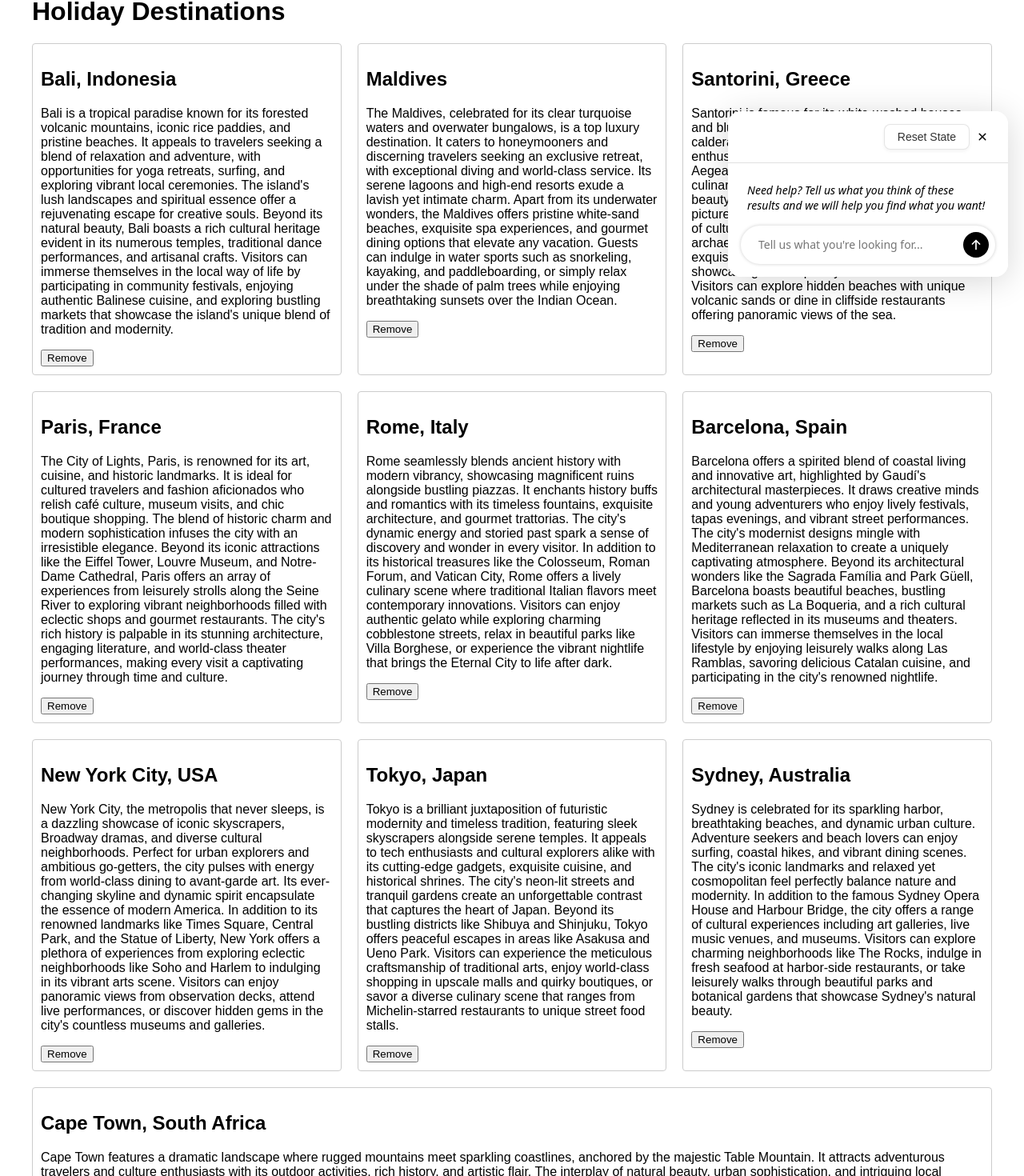
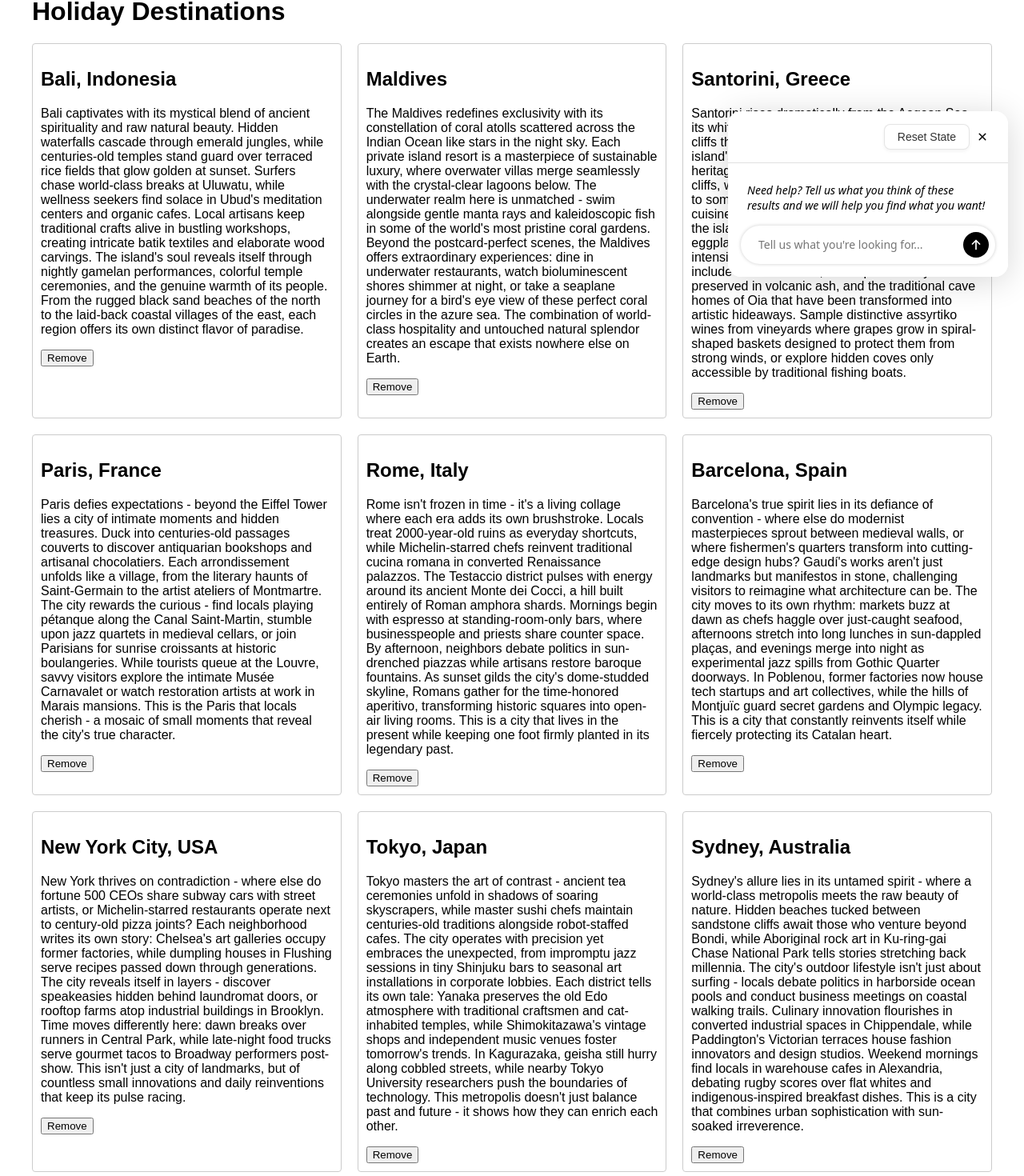
Before and after one commit to matt-byers/chat-widget, a React (Create React App) app in the folder frontend/: page / in a window 1280 px wide. Shown: the part 434-1904 px from the top of the page at 80% size. Built offline with nearby package versions, Linux system fonts and the light colour scheme.

Commit message:
Refactor generateContent to split out strong match and no match flows

```diff
--- a/frontend/src/App.tsx
+++ b/frontend/src/App.tsx
@@ -26,70 +26,70 @@ const dummyDestinations: Destination[] = [
     id: 1,
     name: "Bali, Indonesia",
     longDescription:
-      "Bali is a tropical paradise known for its forested volcanic mountains, iconic rice paddies, and pristine beaches. It appeals to travelers seeking a blend of relaxation and adventure, with opportunities for yoga retreats, surfing, and exploring vibrant local ceremonies. The island's lush landscapes and spiritual essence offer a rejuvenating escape for creative souls.\n\nBeyond its natural beauty, Bali boasts a rich cultural heritage evident in its numerous temples, traditional dance performances, and artisanal crafts. Visitors can immerse themselves in the local way of life by participating in community festivals, enjoying authentic Balinese cuisine, and exploring bustling markets that showcase the island's unique blend of tradition and modernity.",
+      "Bali captivates with its mystical blend of ancient spirituality and raw natural beauty. Hidden waterfalls cascade through emerald jungles, while centuries-old temples stand guard over terraced rice fields that glow golden at sunset. Surfers chase world-class breaks at Uluwatu, while wellness seekers find solace in Ubud's meditation centers and organic cafes.\n\nLocal artisans keep traditional crafts alive in bustling workshops, creating intricate batik textiles and elaborate wood carvings. The island's soul reveals itself through nightly gamelan performances, colorful temple ceremonies, and the genuine warmth of its people. From the rugged black sand beaches of the north to the laid-back coastal villages of the east, each region offers its own distinct flavor of paradise.",
     description: "Tropical, serene beaches, vibrant culture."
   },
   {
     id: 2,
     name: "Maldives",
     longDescription:
-      "The Maldives, celebrated for its clear turquoise waters and overwater bungalows, is a top luxury destination. It caters to honeymooners and discerning travelers seeking an exclusive retreat, with exceptional diving and world-class service. Its serene lagoons and high-end resorts exude a lavish yet intimate charm.\n\nApart from its underwater wonders, the Maldives offers pristine white-sand beaches, exquisite spa experiences, and gourmet dining options that elevate any vacation. Guests can indulge in water sports such as snorkeling, kayaking, and paddleboarding, or simply relax under the shade of palm trees while enjoying breathtaking sunsets over the Indian Ocean.",
+      "The Maldives redefines exclusivity with its constellation of coral atolls scattered across the Indian Ocean like stars in the night sky. Each private island resort is a masterpiece of sustainable luxury, where overwater villas merge seamlessly with the crystal-clear lagoons below. The underwater realm here is unmatched - swim alongside gentle manta rays and kaleidoscopic fish in some of the world's most pristine coral gardens.\n\nBeyond the postcard-perfect scenes, the Maldives offers extraordinary experiences: dine in underwater restaurants, watch bioluminescent shores shimmer at night, or take a seaplane journey for a bird's eye view of these perfect coral circles in the azure sea. The combination of world-class hospitality and untouched natural splendor creates an escape that exists nowhere else on Earth.",
     description: "Luxurious, pristine islands."
   },
   {
     id: 3,
     name: "Santorini, Greece",
     longDescription:
-      "Santorini is famous for its white-washed houses and blue-domed churches overlooking a sparkling caldera. This island attracts romantic souls and art enthusiasts with its dramatic sunsets and classic Aegean architecture. Its charming streets and rich culinary scene create an atmosphere of timeless beauty and relaxed sophistication.\n\nIn addition to its picturesque landscapes, Santorini offers a variety of cultural experiences, including ancient archaeological sites, local wineries producing exquisite wines, and vibrant art galleries showcasing contemporary and traditional works. Visitors can explore hidden beaches with unique volcanic sands or dine in cliffside restaurants offering panoramic views of the sea.",
+      "Santorini rises dramatically from the Aegean Sea, its whitewashed architecture carved into volcanic cliffs that tell a story of ancient geological fury. The island's unique character stems from this volcanic heritage - black sand beaches contrast with red cliffs, while the caldera views serve as a backdrop to some of the Mediterranean's most innovative cuisine. Local chefs work with ingredients unique to the island's volcanic soil, including the famed white eggplants and cherry-sized tomatoes bursting with intensity.\n\nThe island's lesser-known treasures include ancient Akrotiri, a Pompeii-like city preserved in volcanic ash, and the traditional cave homes of Oia that have been transformed into artistic hideaways. Sample distinctive assyrtiko wines from vineyards where grapes grow in spiral-shaped baskets designed to protect them from strong winds, or explore hidden coves only accessible by traditional fishing boats.",
     description: "Stunning sunsets, romantic vistas."
   },
   {
     id: 4,
     name: "Paris, France",
     longDescription:
-      "The City of Lights, Paris, is renowned for its art, cuisine, and historic landmarks. It is ideal for cultured travelers and fashion aficionados who relish café culture, museum visits, and chic boutique shopping. The blend of historic charm and modern sophistication infuses the city with an irresistible elegance.\n\nBeyond its iconic attractions like the Eiffel Tower, Louvre Museum, and Notre-Dame Cathedral, Paris offers an array of experiences from leisurely strolls along the Seine River to exploring vibrant neighborhoods filled with eclectic shops and gourmet restaurants. The city's rich history is palpable in its stunning architecture, engaging literature, and world-class theater performances, making every visit a captivating journey through time and culture.",
+      "Paris defies expectations - beyond the Eiffel Tower lies a city of intimate moments and hidden treasures. Duck into centuries-old passages couverts to discover antiquarian bookshops and artisanal chocolatiers. Each arrondissement unfolds like a village, from the literary haunts of Saint-Germain to the artist ateliers of Montmartre.\n\nThe city rewards the curious - find locals playing pétanque along the Canal Saint-Martin, stumble upon jazz quartets in medieval cellars, or join Parisians for sunrise croissants at historic boulangeries. While tourists queue at the Louvre, savvy visitors explore the intimate Musée Carnavalet or watch restoration artists at work in Marais mansions. This is the Paris that locals cherish - a mosaic of small moments that reveal the city's true character.",
     description: "City of art and haute cuisine."
   },
   {
     id: 5,
     name: "Rome, Italy",
     longDescription:
-      "Rome seamlessly blends ancient history with modern vibrancy, showcasing magnificent ruins alongside bustling piazzas. It enchants history buffs and romantics with its timeless fountains, exquisite architecture, and gourmet trattorias. The city's dynamic energy and storied past spark a sense of discovery and wonder in every visitor.\n\nIn addition to its historical treasures like the Colosseum, Roman Forum, and Vatican City, Rome offers a lively culinary scene where traditional Italian flavors meet contemporary innovations. Visitors can enjoy authentic gelato while exploring charming cobblestone streets, relax in beautiful parks like Villa Borghese, or experience the vibrant nightlife that brings the Eternal City to life after dark.",
+      "Rome isn't frozen in time - it's a living collage where each era adds its own brushstroke. Locals treat 2000-year-old ruins as everyday shortcuts, while Michelin-starred chefs reinvent traditional cucina romana in converted Renaissance palazzos. The Testaccio district pulses with energy around its ancient Monte dei Cocci, a hill built entirely of Roman amphora shards.\n\nMornings begin with espresso at standing-room-only bars, where businesspeople and priests share counter space. By afternoon, neighbors debate politics in sun-drenched piazzas while artisans restore baroque fountains. As sunset gilds the city's dome-studded skyline, Romans gather for the time-honored aperitivo, transforming historic squares into open-air living rooms. This is a city that lives in the present while keeping one foot firmly planted in its legendary past.",
     description: "Ancient ruins with modern flair."
   },
   {
     id: 6,
     name: "Barcelona, Spain",
     longDescription:
-      "Barcelona offers a spirited blend of coastal living and innovative art, highlighted by Gaudí's architectural masterpieces. It draws creative minds and young adventurers who enjoy lively festivals, tapas evenings, and vibrant street performances. The city's modernist designs mingle with Mediterranean relaxation to create a uniquely captivating atmosphere.\n\nBeyond its architectural wonders like the Sagrada Família and Park Güell, Barcelona boasts beautiful beaches, bustling markets such as La Boqueria, and a rich cultural heritage reflected in its museums and theaters. Visitors can immerse themselves in the local lifestyle by enjoying leisurely walks along Las Ramblas, savoring delicious Catalan cuisine, and participating in the city's renowned nightlife.",
+      "Barcelona's true spirit lies in its defiance of convention - where else do modernist masterpieces sprout between medieval walls, or where fishermen's quarters transform into cutting-edge design hubs? Gaudí's works aren't just landmarks but manifestos in stone, challenging visitors to reimagine what architecture can be.\n\nThe city moves to its own rhythm: markets buzz at dawn as chefs haggle over just-caught seafood, afternoons stretch into long lunches in sun-dappled plaças, and evenings merge into night as experimental jazz spills from Gothic Quarter doorways. In Poblenou, former factories now house tech startups and art collectives, while the hills of Montjuïc guard secret gardens and Olympic legacy. This is a city that constantly reinvents itself while fiercely protecting its Catalan heart.",
     description: "Artistic, coastal vibrancy."
   },
   {
     id: 7,
     name: "New York City, USA",
     longDescription:
-      "New York City, the metropolis that never sleeps, is a dazzling showcase of iconic skyscrapers, Broadway dramas, and diverse cultural neighborhoods. Perfect for urban explorers and ambitious go-getters, the city pulses with energy from world-class dining to avant-garde art. Its ever-changing skyline and dynamic spirit encapsulate the essence of modern America.\n\nIn addition to its renowned landmarks like Times Square, Central Park, and the Statue of Liberty, New York offers a plethora of experiences from exploring eclectic neighborhoods like Soho and Harlem to indulging in its vibrant arts scene. Visitors can enjoy panoramic views from observation decks, attend live performances, or discover hidden gems in the city's countless museums and galleries.",
+      "New York thrives on contradiction - where else do fortune 500 CEOs share subway cars with street artists, or Michelin-starred restaurants operate next to century-old pizza joints? Each neighborhood writes its own story: Chelsea's art galleries occupy former factories, while dumpling houses in Flushing serve recipes passed down through generations.\n\nThe city reveals itself in layers - discover speakeasies hidden behind laundromat doors, or rooftop farms atop industrial buildings in Brooklyn. Time moves differently here: dawn breaks over runners in Central Park, while late-night food trucks serve gourmet tacos to Broadway performers post-show. This isn't just a city of landmarks, but of countless small innovations and daily reinventions that keep its pulse racing.",
     description: "Energetic metropolis with iconic landmarks."
   },
   {
     id: 8,
     name: "Tokyo, Japan",
     longDescription:
-      "Tokyo is a brilliant juxtaposition of futuristic modernity and timeless tradition, featuring sleek skyscrapers alongside serene temples. It appeals to tech enthusiasts and cultural explorers alike with its cutting-edge gadgets, exquisite cuisine, and historical shrines. The city's neon-lit streets and tranquil gardens create an unforgettable contrast that captures the heart of Japan.\n\nBeyond its bustling districts like Shibuya and Shinjuku, Tokyo offers peaceful escapes in areas like Asakusa and Ueno Park. Visitors can experience the meticulous craftsmanship of traditional arts, enjoy world-class shopping in upscale malls and quirky boutiques, or savor a diverse culinary scene that ranges from Michelin-starred restaurants to unique street food stalls.",
+      "Tokyo masters the art of contrast - ancient tea ceremonies unfold in shadows of soaring skyscrapers, while master sushi chefs maintain centuries-old traditions alongside robot-staffed cafes. The city operates with precision yet embraces the unexpected, from impromptu jazz sessions in tiny Shinjuku bars to seasonal art installations in corporate lobbies.\n\nEach district tells its own tale: Yanaka preserves the old Edo atmosphere with traditional craftsmen and cat-inhabited temples, while Shimokitazawa's vintage shops and independent music venues foster tomorrow's trends. In Kagurazaka, geisha still hurry along cobbled streets, while nearby Tokyo University researchers push the boundaries of technology. This metropolis doesn't just balance past and future - it shows how they can enrich each other.",
     description: "Futuristic and traditional blend."
   },
   {
     id: 9,
     name: "Sydney, Australia",
     longDescription:
-      "Sydney is celebrated for its sparkling harbor, breathtaking beaches, and dynamic urban culture. Adventure seekers and beach lovers can enjoy surfing, coastal hikes, and vibrant dining scenes. The city's iconic landmarks and relaxed yet cosmopolitan feel perfectly balance nature and modernity.\n\nIn addition to the famous Sydney Opera House and Harbour Bridge, the city offers a range of cultural experiences including art galleries, live music venues, and museums. Visitors can explore charming neighborhoods like The Rocks, indulge in fresh seafood at harbor-side restaurants, or take leisurely walks through beautiful parks and botanical gardens that showcase Sydney's natural beauty.",
+      "Sydney's allure lies in its untamed spirit - where a world-class metropolis meets the raw beauty of nature. Hidden beaches tucked between sandstone cliffs await those who venture beyond Bondi, while Aboriginal rock art in Ku-ring-gai Chase National Park tells stories stretching back millennia. The city's outdoor lifestyle isn't just about surfing - locals debate politics in harborside ocean pools and conduct business meetings on coastal walking trails.\n\nCulinary innovation flourishes in converted industrial spaces in Chippendale, while Paddington's Victorian terraces house fashion innovators and design studios. Weekend mornings find locals in warehouse cafes in Alexandria, debating rugby scores over flat whites and indigenous-inspired breakfast dishes. This is a city that combines urban sophistication with sun-soaked irreverence.",
     description: "Harbor views, sunny beaches and vibrant streets."
   },
   {
     id: 10,
     name: "Cape Town, South Africa",
     longDescription:
-      "Cape Town features a dramatic landscape where rugged mountains meet sparkling coastlines, anchored by the majestic Table Mountain. It attracts adventurous travelers and culture enthusiasts with its outdoor activities, rich history, and artistic flair. The interplay of natural beauty, urban sophistication, and intriguing local traditions gives the city its captivating je ne sais quoi.\n\nBeyond its stunning vistas, Cape Town offers a vibrant cultural scene with diverse communities, bustling markets, and a thriving art scene. Visitors can explore the historic Robben Island, enjoy wine tasting in nearby vineyards, or relax on pristine beaches. The city's commitment to sustainability and conservation is evident in its numerous parks and nature reserves, providing ample opportunities for eco-friendly tourism.",
+      "Cape Town commands attention through dramatic contrasts - where an ancient mountain plunges into two oceans, and Dutch colonial architecture stands alongside vivid Cape Malay facades. The city's renaissance blooms in Woodstock's converted biscuit mills and Salt River's street art, while wine estates in Constantia maintain centuries-old traditions with modern sustainability practices.\n\nLocal life unfolds in unexpected ways - tech entrepreneurs brainstorm in converted Victorian warehouses, while urban farmers cultivate rooftop gardens with Table Mountain views. In Bo-Kaap, the call to prayer mingles with the aroma of Malay curry, and beach suburbs like Muizenberg attract surfers and artists to their colorful shores. This is a city of pioneers and storytellers, where every vista point reveals another facet of South Africa's evolving narrative.",
     description: "Breathtaking landscapes with urban culture."
   }
 ];
```
Also changed, not shown: frontend/src/components/CustomTag.tsx (+7 -25 lines), 2 other files (tests, documents, lock files or other folders).
